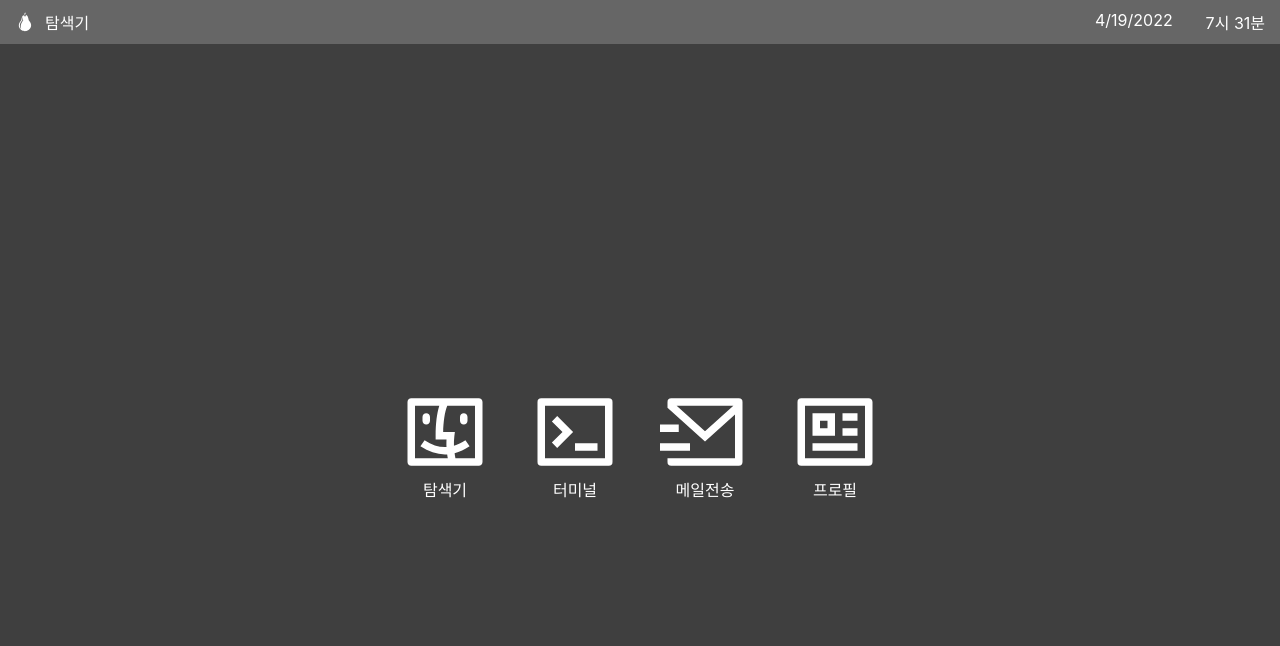
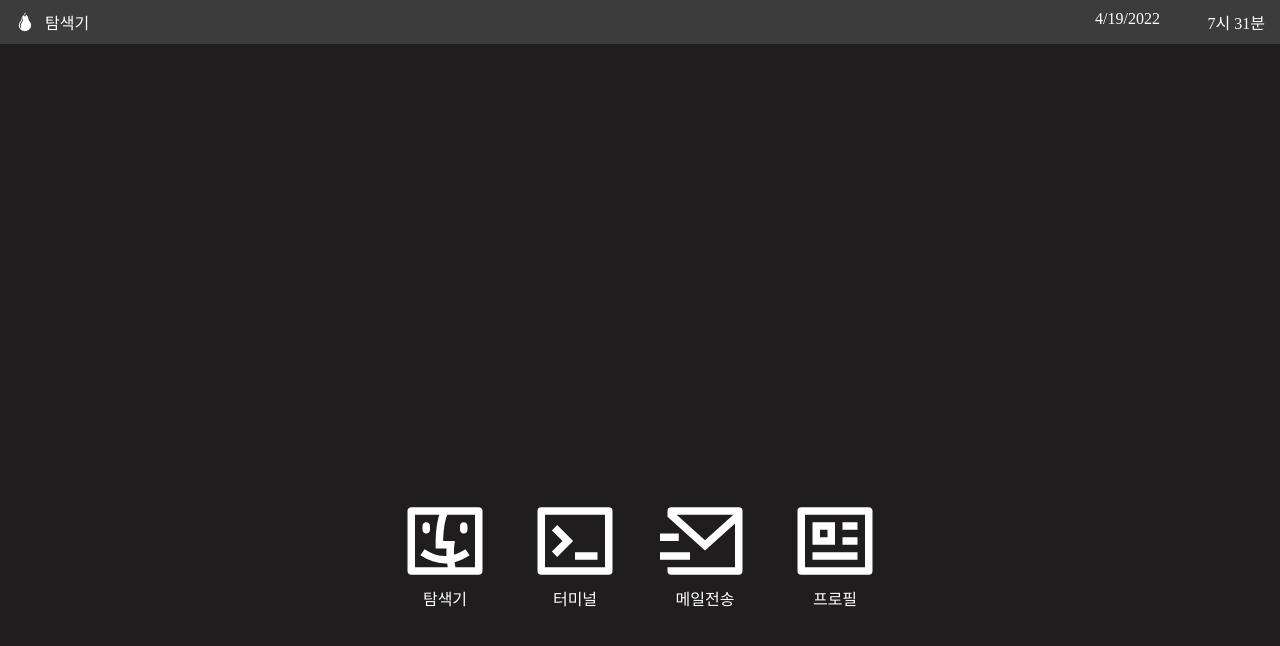
Before and after one commit to Doosies/portfolio, a React (Create React App) app in the folder front/: page / in a window 1280 px wide. Shown: the top 646 px of the page. Built offline with nearby package versions, Linux system fonts and the light colour scheme.

Commit message:
메인페이지 디자인 완료

```diff
--- a/front/src/GlobalStyle.tsx
+++ b/front/src/GlobalStyle.tsx
@@ -5,11 +5,13 @@ const GlobalStyle = createGlobalStyle`
         box-sizing: border-box;
     }
 
-    html, #root{
+    html, body, #root{
         margin: 0;
         padding: 0;
         width: 100%;
         height: 100%;
+        background-color: #1F1D1E;
+        color: white;
     }
 
 `;
--- a/front/src/components/ClickableObject.tsx
+++ b/front/src/components/ClickableObject.tsx
@@ -1,13 +1,14 @@
 import React, {useEffect, useRef, useState} from 'react';
 import styled, { css, keyframes } from 'styled-components';
 import { IconType } from 'react-icons/lib';
+import useRect from '../hooks/useRect';
 
 interface ClickableObjectProps {
     objectName: string;
     ObjectIcon: IconType;
 }
 
-const ClickableObjectBlock = styled.div<{isClick: boolean}>`
+const ClickableObjectBlock = styled.div`
 
     margin: 20px;
     /* padding: 5px; */
@@ -22,13 +23,12 @@ const ClickableObjectBlock = styled.div<{isClick: boolean}>`
     transition: all ease-in-out 200ms;
 
     .Icon {
-        /* width: 136px; */
-        /* height: 136px; */
         font-size: 90px;
     }
     p {
         margin: 0;
         padding: 0px 5px;
+        user-select: none;
     }
 
 
@@ -38,7 +38,7 @@ const ClickableObjectBlock = styled.div<{isClick: boolean}>`
             border: 0.1px solid white;
         }
         p {
-            background-color: #1569ef;
+            background-color: #0059D0;
         }
     }
 `
@@ -46,42 +46,22 @@ const ClickableObjectBlock = styled.div<{isClick: boolean}>`
 const ClickableObject = ({
     objectName,
     ObjectIcon,
-    // objectSize
 }:ClickableObjectProps) => {
-    const [isClick, setClick] = useState(false);
-    // const myRef = useRef<HTMLDivElement>(null);
+    // 현재 객체의 ref
+    const myRef = useRef<HTMLDivElement>(null);
+    // const [isClick, setClick] = useState(false);
+    const rect = useRect(myRef);
 
     // 힌번 클릭 했을 때
     const handleClick = () => {
-        console.log("Click!!"+objectName);
-        setClick(true);
+        // setClick(true);
     }
-    // // 두번 클릭 했을 때
-    // const handleDoubleClick = () => {
-    //     console.log("doubleClick!!"+objectName);
-    //     setClick(false);
-
-    // }
-    // // 현재 클릭된것 이외의 것을 클릭 했을 때
-    // useEffect(() => {
-    //     const handleClickOutside = (e: MouseEvent) => {
-    //         if (myRef.current && !myRef.current.contains(e.target as Node)) {
-    //             setClick(false);
-    //         }
-    //     }
-    //     document.addEventListener('mousedown', handleClickOutside);
-    //     return () => {
-    //         document.removeEventListener('mousedown',handleClickOutside);
-    //     }
-    // },[myRef]);
-
 
     return (
         <ClickableObjectBlock
-            // ref={myRef}
-            isClick = {isClick}
+            ref={myRef}
+            // isClick = {isClick}
             onClick={handleClick}
-            // onDoubleClick={handleDoubleClick}
         >
             <ObjectIcon className='Icon'/>
             <p>{objectName}</p>
--- a/front/src/components/MainPage.tsx
+++ b/front/src/components/MainPage.tsx
@@ -11,7 +11,8 @@ const MainPageBlock = styled.div`
     width: 100%;
     height: 100%;
 
-    text-align: center;
+    position: static;
+
     display: flex;
     justify-content: center;
 
@@ -19,9 +20,11 @@ const MainPageBlock = styled.div`
 const ObjectContainer = styled.div`
     padding: 10px;
 
+    position: absolute;
+    bottom: 20%;
+
     display: flex;
     flex-wrap: wrap;
-    /* align-items: center; */
     justify-content: center;
     align-content: center;
 `;
--- a/front/src/components/TopBar.tsx
+++ b/front/src/components/TopBar.tsx
@@ -13,7 +13,8 @@ const TopBarBlock = styled.div`
     /* height: 30px; */
 
     padding-left: 15px;
-    background-color: #666666;
+    /* background-color: #666666; */
+    background-color: #3D3C3C;
     display: flex;
     align-items: center;
 `;
--- /dev/null
+++ b/front/src/hooks/useRect.ts
@@ -0,0 +1,23 @@
+// import { useEffect } from "react";
+
+import { RefObject, useEffect, useState } from "react";
+
+// type RectType = typeof ReactDOM;
+const useRect = (t: RefObject<HTMLDivElement>) => {
+    const [rect, setRect] = useState({
+        x: 0, y: 0,
+        top: 0, bottom: 0,
+        left: 0, right: 0,
+        height: 0,width: 0,
+    });
+
+    useEffect(() => {
+        setRect(t.current!.getBoundingClientRect());
+    }, []);
+
+
+
+    return rect;
+}
+
+export default useRect;
--- a/front/src/index.css
+++ b/front/src/index.css
@@ -1,4 +1,4 @@
-body, root {
+/* body, root {
   margin: 0;
   padding: 0;
   width: 100vw;
@@ -16,4 +16,4 @@ body, root {
 code {
   font-family: source-code-pro, Menlo, Monaco, Consolas, 'Courier New',
     monospace;
-}
+} */
```
Also changed, not shown: front/src/components/Window.tsx (added, +19 -0 lines).
